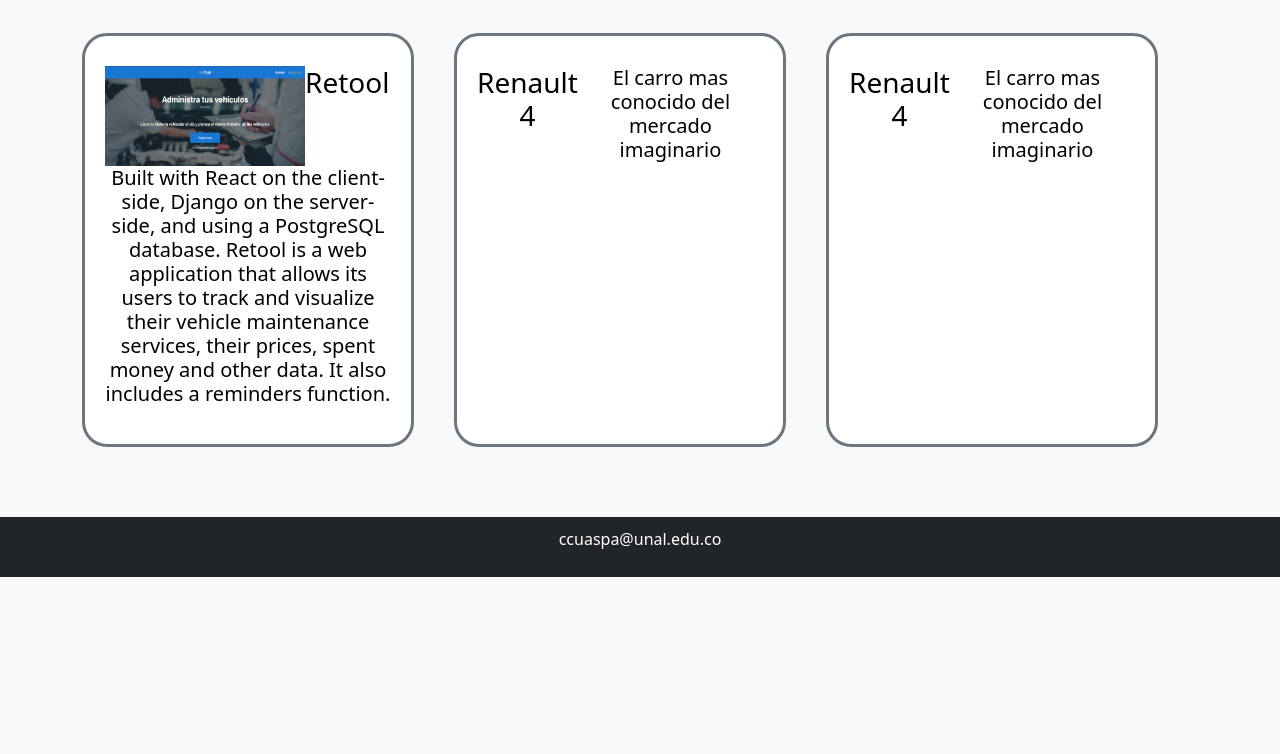
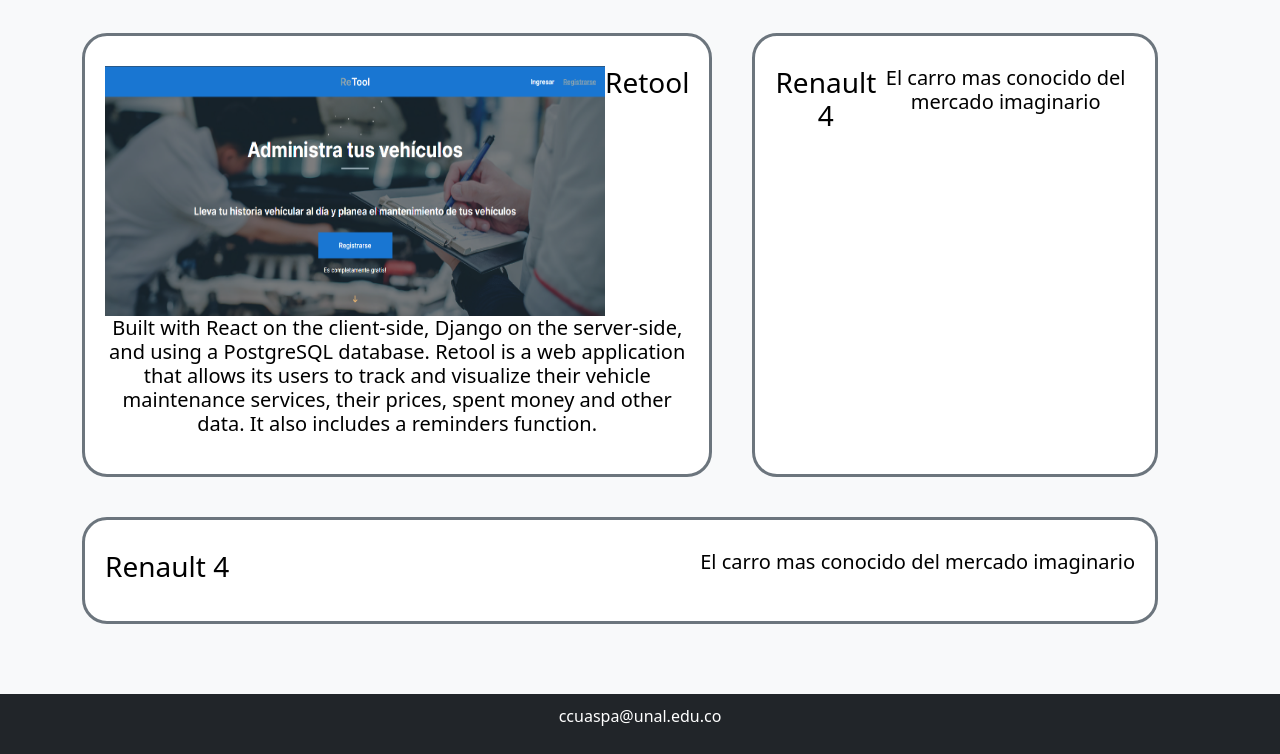
Before and after one commit to ccuaspa/ccuaspa.github.io, a website: page index.html in a window 1280 px wide. Shown: the part 1018-1772 px from the top of the page. Before the commit the page ends 1595 px from the top, so only its background shows below. Drawn offline with Linux system fonts and the light colour scheme.

Commit message:
Update index.html

```diff
--- a/index.html
+++ b/index.html
@@ -66,7 +66,7 @@
             <div class="d-flex flex-wrap">
                 <div class="car-list-card border-secondary d-flex flex-column justify-content-between">
                     <div class="d-flex">
-                        <img src="images/Retool img.png" alt="Retool image" width="200px" height="100px">
+                        <img src="images/Retool img.png" alt="Retool image" width="500px" height="250px">
                         <div>
                             <h3>
                                 Retool
```
